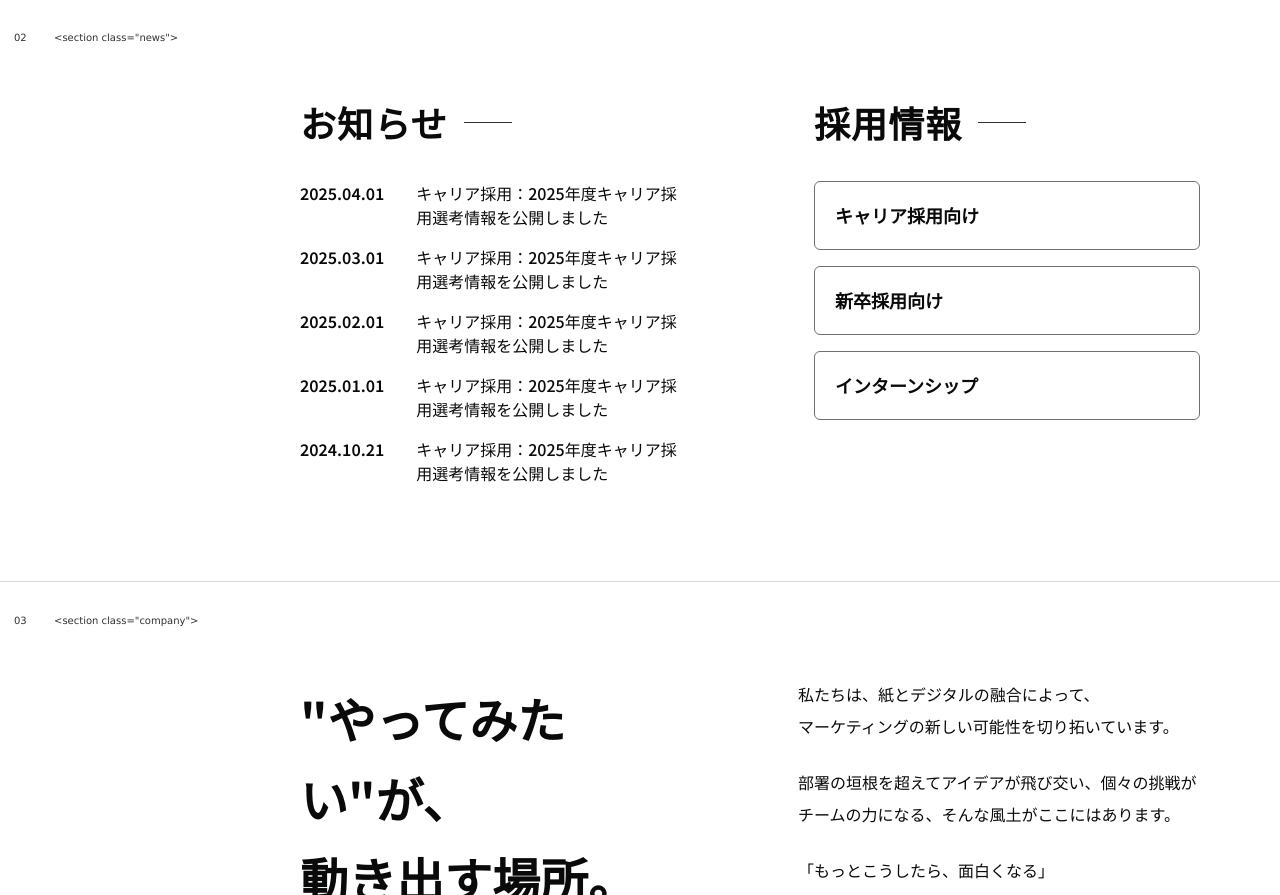
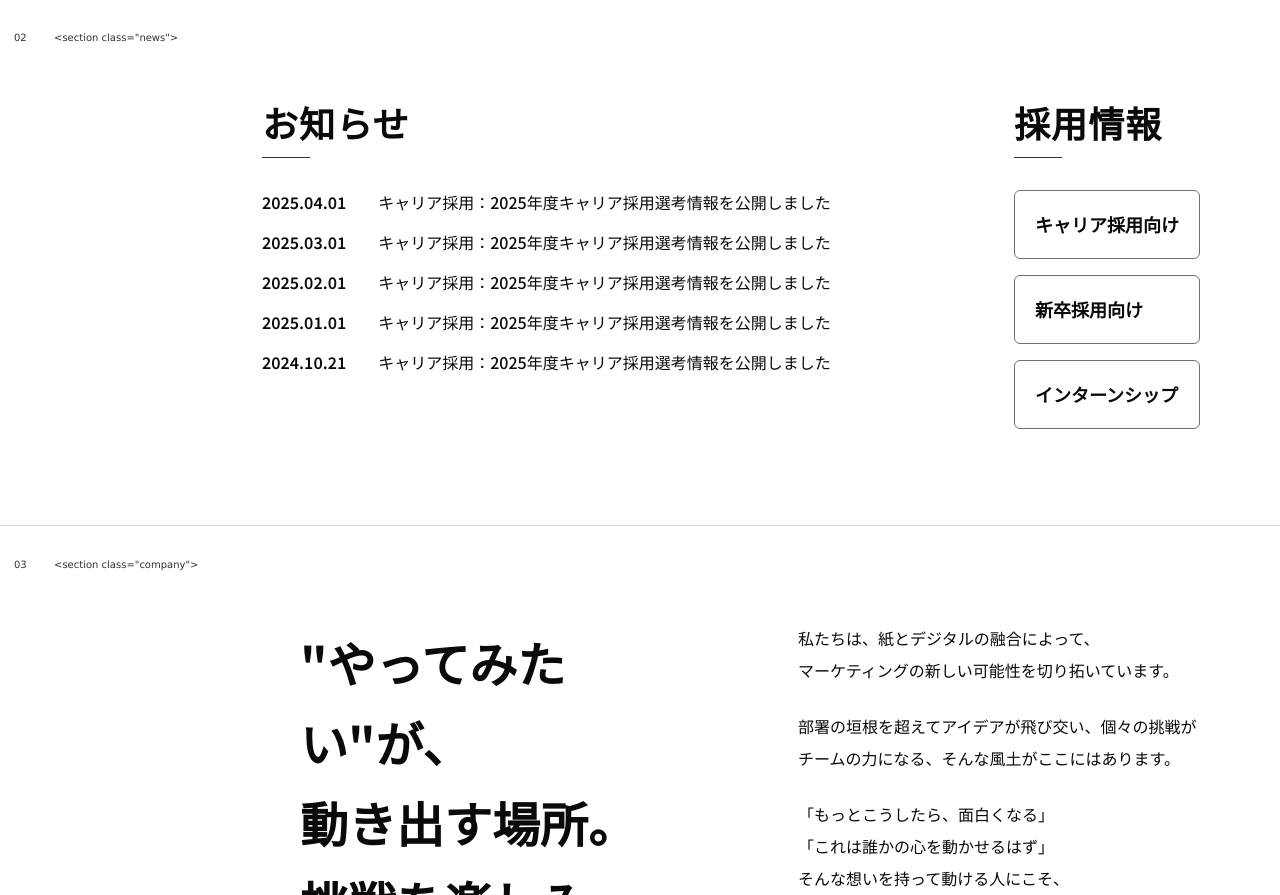
Before and after one commit to ryan256311/recruitingsite, a React (Vite) app: page / in a window 1280 px wide. Shown: the part 1170-2065 px from the top of the page. Built offline with nearby package versions, Linux system fonts and the light colour scheme.

Commit message:
Tweak news section spacing

```diff
--- a/src/app/App.tsx
+++ b/src/app/App.tsx
@@ -119,11 +119,11 @@ export default function App() {
         <div className="absolute top-6 left-[54px]">
           <code className="text-[#313131]" style={{ fontFamily: 'Verdana, sans-serif', fontSize: '10px' }}>{`<section class="news">`}</code>
         </div>
-        <div className="pl-[300px] pr-20">
-          <div className="grid grid-cols-2 gap-32">
+        <div className="pl-[262px] pr-20">
+          <div className="flex justify-between">
             <div>
-              <div className="flex items-center gap-4 mb-8">
-                <h2 className="font-bold tracking-[1.08px]" style={{ fontFamily: 'Noto Sans JP, sans-serif', fontSize: '36px' }}>お知らせ</h2>
+              <div className="mb-8">
+                <h2 className="font-bold tracking-[1.08px] mb-2" style={{ fontFamily: 'Noto Sans JP, sans-serif', fontSize: '36px' }}>お知らせ</h2>
                 <div className="w-12 h-px bg-[#313131]"></div>
               </div>
               <div className="space-y-4">
@@ -142,8 +142,8 @@ export default function App() {
               </div>
             </div>
             <div>
-              <div className="flex items-center gap-4 mb-8">
-                <h2 className="font-bold tracking-[1.08px]" style={{ fontFamily: 'Noto Sans JP, sans-serif', fontSize: '36px' }}>採用情報</h2>
+              <div className="mb-8">
+                <h2 className="font-bold tracking-[1.08px] mb-2" style={{ fontFamily: 'Noto Sans JP, sans-serif', fontSize: '36px' }}>採用情報</h2>
                 <div className="w-12 h-px bg-[#313131]"></div>
               </div>
               <div className="space-y-4">
```
Also changed, not shown: 1 other file (tests, documents, lock files or other folders).
